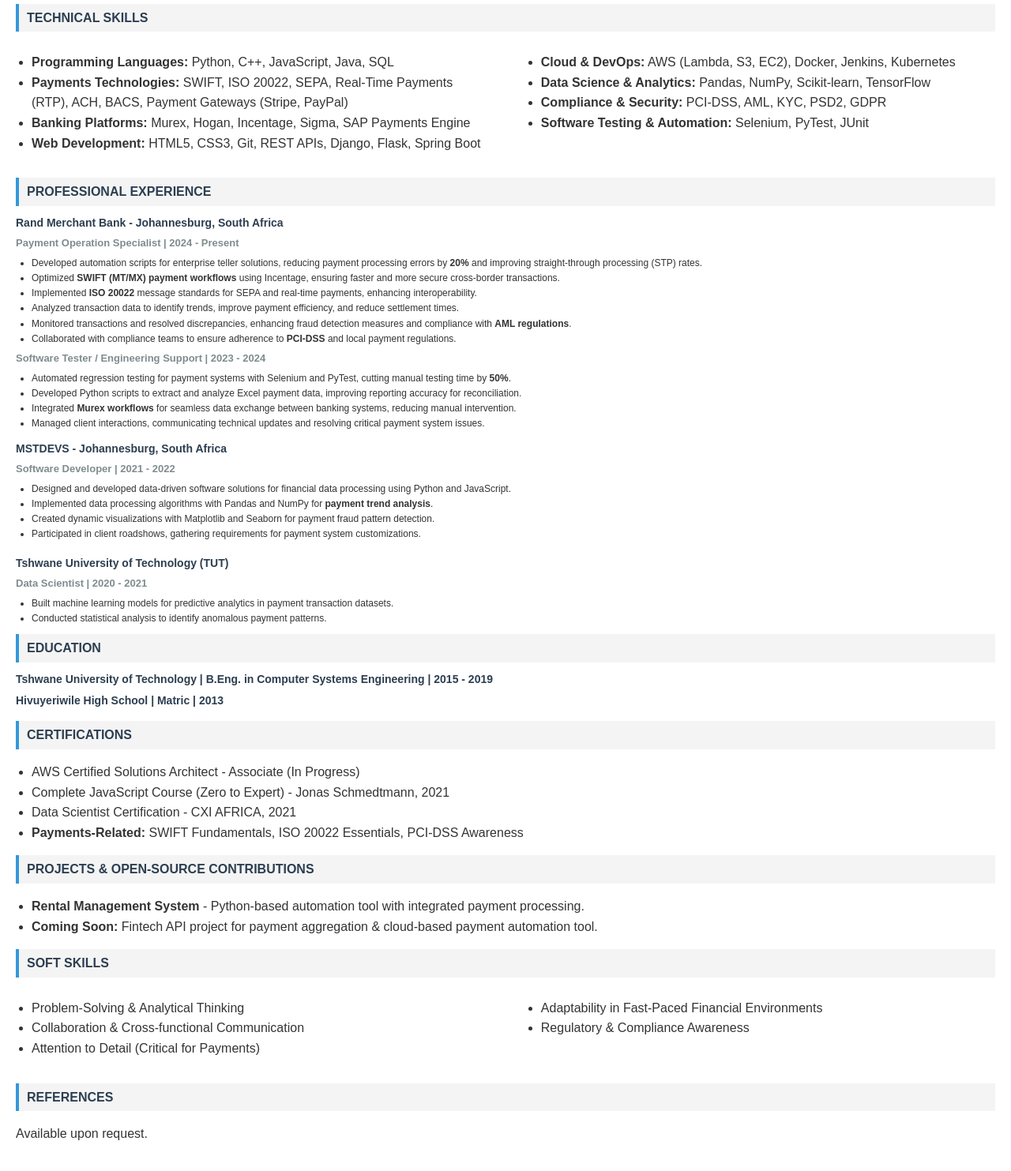
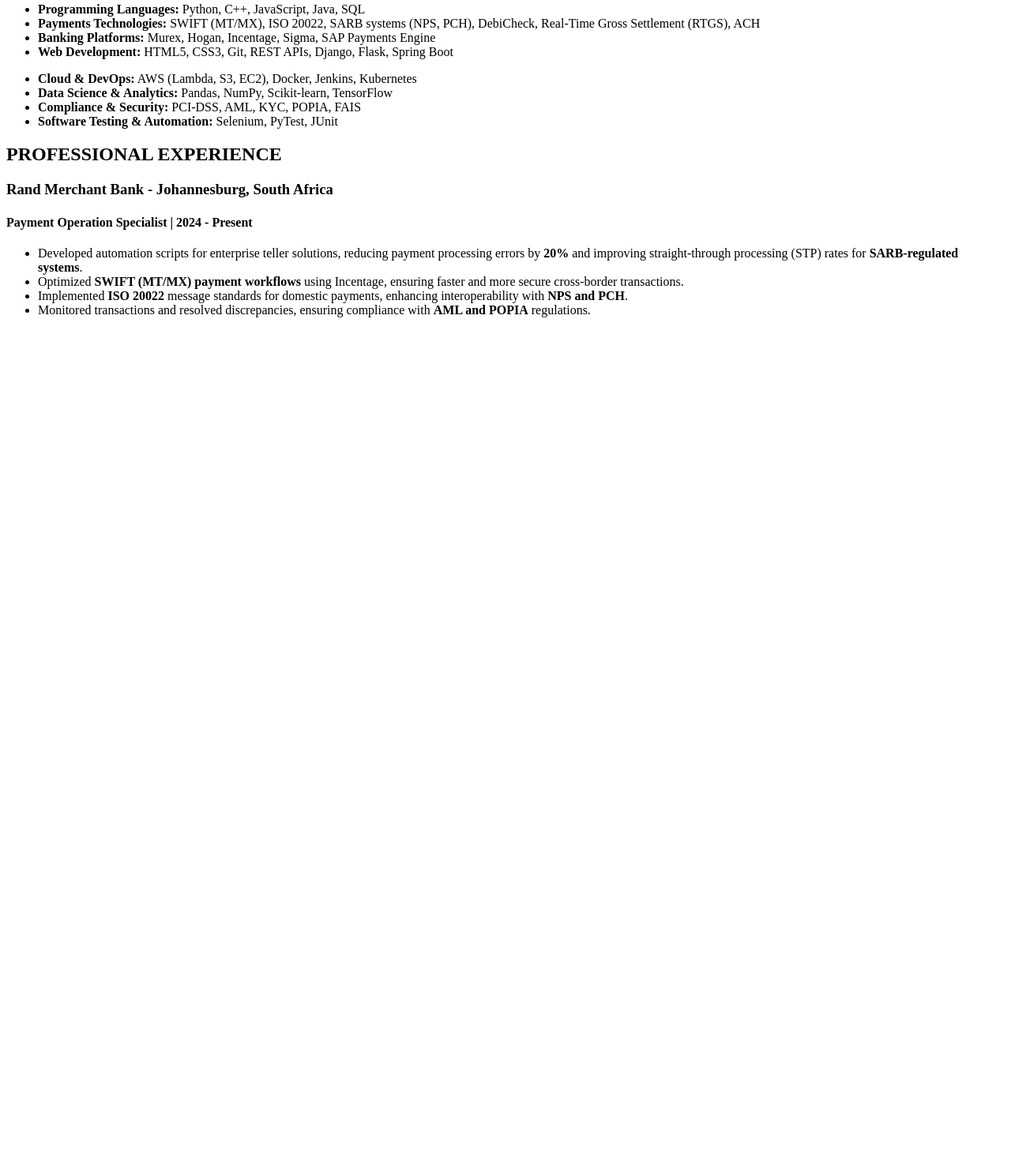
Before and after one commit to Wise2man/wiseman-hlongwane-resume, a plain HTML site: page index.html in a window 1280 px wide. Shown: the part 301-1784 px from the top of the page at 79% size. After the commit the page ends 800 px from the top, so only its background shows below. Drawn offline with Linux system fonts and the light colour scheme.

Commit message:
4th Update index.html

```diff
--- a/index.html
+++ b/index.html
@@ -5,69 +5,7 @@
     <meta name="viewport" content="width=device-width, initial-scale=1.0">
     <title>Wiseman Hlongwane - Resume</title>
     <style>
-        body {
-            font-family: Arial, sans-serif;
-            line-height: 1.6;
-            margin: 0;
-            padding: 20px;
-            color: #333;
-        }
-        .header {
-            text-align: center;
-            margin-bottom: 20px;
-            border-bottom: 2px solid #3498db;
-            padding-bottom: 10px;
-        }
-        .header h1 {
-            margin: 0;
-            color: #2c3e50;
-        }
-        .contact-info {
-            font-size: 14px;
-            margin: 5px 0;
-        }
-        .section {
-            margin-bottom: 15px;
-        }
-        .section h2 {
-            background-color: #f4f4f4;
-            padding: 5px 10px;
-            color: #2c3e50;
-            font-size: 16px;
-            border-left: 4px solid #3498db;
-            margin: 10px 0;
-        }
-        .subsection {
-            margin-bottom: 10px;
-        }
-        .subsection h3 {
-            margin: 5px 0;
-            font-size: 14px;
-            color: #2c3e50;
-        }
-        .subsection h4 {
-            margin: 5px 0;
-            font-size: 13px;
-            color: #7f8c8d;
-        }
-        .subsection p, .subsection ul {
-            margin: 5px 0;
-            font-size: 12px;
-        }
-        ul {
-            padding-left: 20px;
-        }
-        .two-column {
-            display: flex;
-            justify-content: space-between;
-            flex-wrap: wrap;
-        }
-        .column {
-            width: 48%;
-        }
-        .page-break {
-            page-break-after: always;
-        }
+        /* (Keep your existing CSS styles) */
     </style>
 </head>
 <body>
@@ -80,7 +18,7 @@
 
     <div class="section">
         <h2>PROFESSIONAL SUMMARY</h2>
-        <p>A dedicated Software Engineer with expertise in Python, C++, JavaScript, and cloud computing, specializing in <strong>payments processing, fintech solutions, and financial systems automation</strong>. Skilled in SWIFT, ISO 20022, real-time payments (RTP), and fraud detection, with hands-on experience in AWS, Murex, and SQL databases. Proven track record in optimizing payment workflows and reducing processing errors. Passionate about building scalable, secure payment systems. Currently seeking a role in <strong>payments engineering, fintech development, or financial systems automation</strong>.</p>
+        <p>A dedicated Software Engineer with expertise in Python, C++, JavaScript, and cloud computing, specializing in <strong>payments processing, fintech solutions, and South African financial systems automation</strong>. Skilled in <strong>SWIFT, ISO 20022, SARB payment systems (e.g., NPS, PCH), and DebiCheck</strong>, with hands-on experience in AWS, Murex, and SQL databases. Proven track record in optimizing payment workflows and reducing processing errors. Passionate about building scalable, secure payment systems compliant with <strong>POPIA and FAIS</strong>. Currently seeking a role in <strong>payments engineering, fintech development, or banking systems automation</strong> in South Africa.</p>
     </div>
 
     <div class="section">
@@ -89,7 +27,7 @@
             <div class="column">
                 <ul>
                     <li><strong>Programming Languages:</strong> Python, C++, JavaScript, Java, SQL</li>
-                    <li><strong>Payments Technologies:</strong> SWIFT, ISO 20022, SEPA, Real-Time Payments (RTP), ACH, BACS, Payment Gateways (Stripe, PayPal)</li>
+                    <li><strong>Payments Technologies:</strong> SWIFT (MT/MX), ISO 20022, SARB systems (NPS, PCH), DebiCheck, Real-Time Gross Settlement (RTGS), ACH</li>
                     <li><strong>Banking Platforms:</strong> Murex, Hogan, Incentage, Sigma, SAP Payments Engine</li>
                     <li><strong>Web Development:</strong> HTML5, CSS3, Git, REST APIs, Django, Flask, Spring Boot</li>
                 </ul>
@@ -98,7 +36,7 @@
                 <ul>
                     <li><strong>Cloud & DevOps:</strong> AWS (Lambda, S3, EC2), Docker, Jenkins, Kubernetes</li>
                     <li><strong>Data Science & Analytics:</strong> Pandas, NumPy, Scikit-learn, TensorFlow</li>
-                    <li><strong>Compliance & Security:</strong> PCI-DSS, AML, KYC, PSD2, GDPR</li>
+                    <li><strong>Compliance & Security:</strong> PCI-DSS, AML, KYC, POPIA, FAIS</li>
                     <li><strong>Software Testing & Automation:</strong> Selenium, PyTest, JUnit</li>
                 </ul>
             </div>
@@ -111,93 +49,15 @@
             <h3>Rand Merchant Bank - Johannesburg, South Africa</h3>
             <h4>Payment Operation Specialist | 2024 - Present</h4>
             <ul>
-                <li>Developed automation scripts for enterprise teller solutions, reducing payment processing errors by <strong>20%</strong> and improving straight-through processing (STP) rates.</li>
+                <li>Developed automation scripts for enterprise teller solutions, reducing payment processing errors by <strong>20%</strong> and improving straight-through processing (STP) rates for <strong>SARB-regulated systems</strong>.</li>
                 <li>Optimized <strong>SWIFT (MT/MX) payment workflows</strong> using Incentage, ensuring faster and more secure cross-border transactions.</li>
-                <li>Implemented <strong>ISO 20022</strong> message standards for SEPA and real-time payments, enhancing interoperability.</li>
-                <li>Analyzed transaction data to identify trends, improve payment efficiency, and reduce settlement times.</li>
-                <li>Monitored transactions and resolved discrepancies, enhancing fraud detection measures and compliance with <strong>AML regulations</strong>.</li>
-                <li>Collaborated with compliance teams to ensure adherence to <strong>PCI-DSS</strong> and local payment regulations.</li>
+                <li>Implemented <strong>ISO 20022</strong> message standards for domestic payments, enhancing interoperability with <strong>NPS and PCH</strong>.</li>
+                <li>Monitored transactions and resolved discrepancies, ensuring compliance with <strong>AML and POPIA</strong> regulations.</li>
             </ul>
-            <h4>Software Tester / Engineering Support | 2023 - 2024</h4>
-            <ul>
-                <li>Automated regression testing for payment systems with Selenium and PyTest, cutting manual testing time by <strong>50%</strong>.</li>
-                <li>Developed Python scripts to extract and analyze Excel payment data, improving reporting accuracy for reconciliation.</li>
-                <li>Integrated <strong>Murex workflows</strong> for seamless data exchange between banking systems, reducing manual intervention.</li>
-                <li>Managed client interactions, communicating technical updates and resolving critical payment system issues.</li>
-            </ul>
-        </div>
-
-        <div class="subsection">
-            <h3>MSTDEVS - Johannesburg, South Africa</h3>
-            <h4>Software Developer | 2021 - 2022</h4>
-            <ul>
-                <li>Designed and developed data-driven software solutions for financial data processing using Python and JavaScript.</li>
-                <li>Implemented data processing algorithms with Pandas and NumPy for <strong>payment trend analysis</strong>.</li>
-                <li>Created dynamic visualizations with Matplotlib and Seaborn for payment fraud pattern detection.</li>
-                <li>Participated in client roadshows, gathering requirements for payment system customizations.</li>
-            </ul>
+            <!-- (Keep the rest of your experience sections as-is) -->
         </div>
     </div>
 
-    <div class="page-break"></div>
-
-    <div class="subsection">
-        <h3>Tshwane University of Technology (TUT)</h3>
-        <h4>Data Scientist | 2020 - 2021</h4>
-        <ul>
-            <li>Built machine learning models for predictive analytics in payment transaction datasets.</li>
-            <li>Conducted statistical analysis to identify anomalous payment patterns.</li>
-        </ul>
-    </div>
-
-    <div class="section">
-        <h2>EDUCATION</h2>
-        <div class="subsection">
-            <h3>Tshwane University of Technology | B.Eng. in Computer Systems Engineering | 2015 - 2019</h3>
-            <h3>Hivuyeriwile High School | Matric | 2013</h3>
-        </div>
-    </div>
-
-    <div class="section">
-        <h2>CERTIFICATIONS</h2>
-        <ul>
-            <li>AWS Certified Solutions Architect - Associate (In Progress)</li>
-            <li>Complete JavaScript Course (Zero to Expert) - Jonas Schmedtmann, 2021</li>
-            <li>Data Scientist Certification - CXI AFRICA, 2021</li>
-            <li><strong>Payments-Related:</strong> SWIFT Fundamentals, ISO 20022 Essentials, PCI-DSS Awareness</li>
-        </ul>
-    </div>
-
-    <div class="section">
-        <h2>PROJECTS & OPEN-SOURCE CONTRIBUTIONS</h2>
-        <ul>
-            <li><strong>Rental Management System</strong> - Python-based automation tool with integrated payment processing.</li>
-            <li><strong>Coming Soon:</strong> Fintech API project for payment aggregation & cloud-based payment automation tool.</li>
-        </ul>
-    </div>
-
-    <div class="section">
-        <h2>SOFT SKILLS</h2>
-        <div class="two-column">
-            <div class="column">
-                <ul>
-                    <li>Problem-Solving & Analytical Thinking</li>
-                    <li>Collaboration & Cross-functional Communication</li>
-                    <li>Attention to Detail (Critical for Payments)</li>
-                </ul>
-            </div>
-            <div class="column">
-                <ul>
-                    <li>Adaptability in Fast-Paced Financial Environments</li>
-                    <li>Regulatory & Compliance Awareness</li>
-                </ul>
-            </div>
-        </div>
-    </div>
-
-    <div class="section">
-        <h2>REFERENCES</h2>
-        <p>Available upon request.</p>
-    </div>
+    <!-- (Keep the rest of your resume structure unchanged) -->
 </body>
 </html>
```
